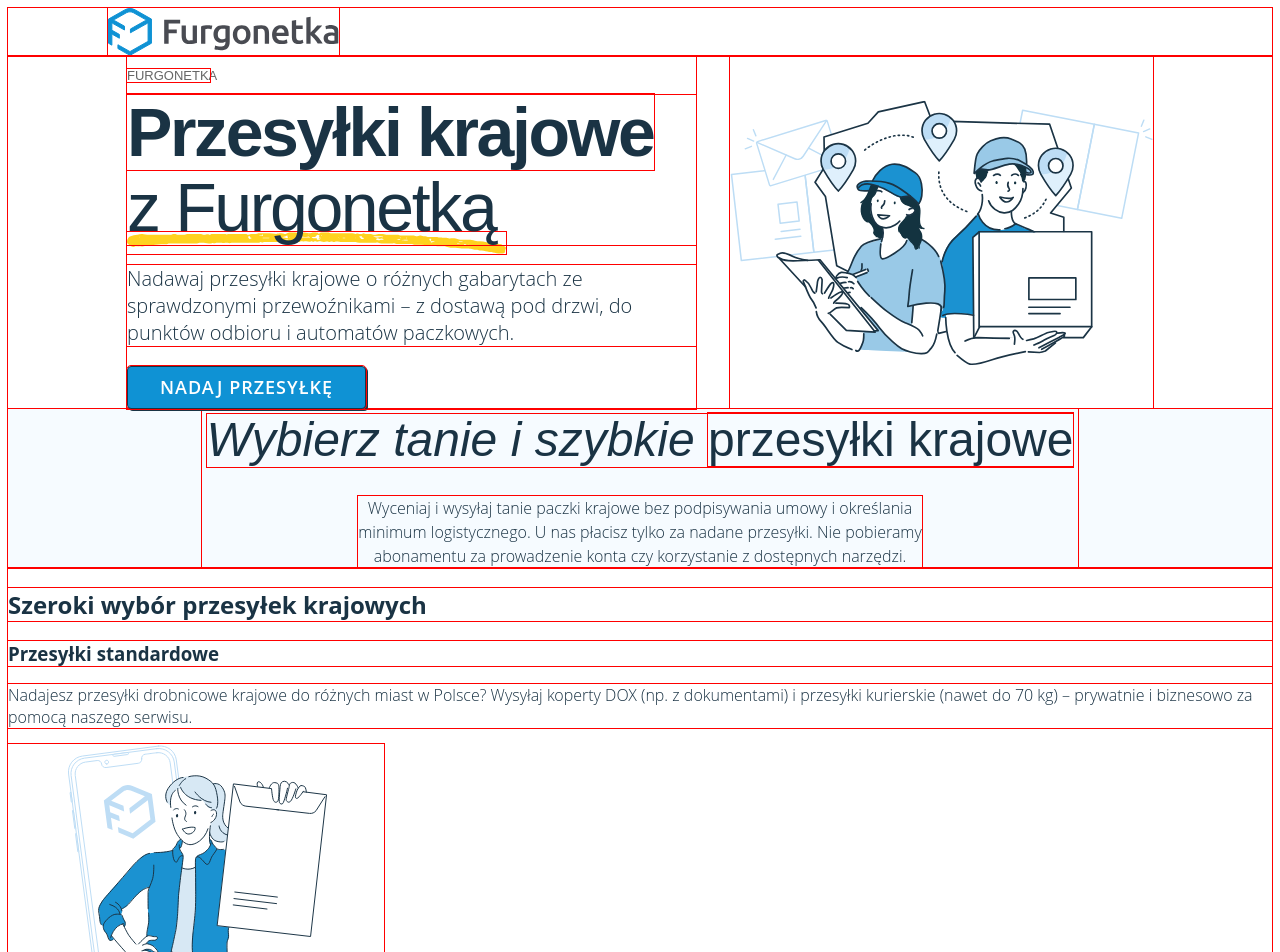
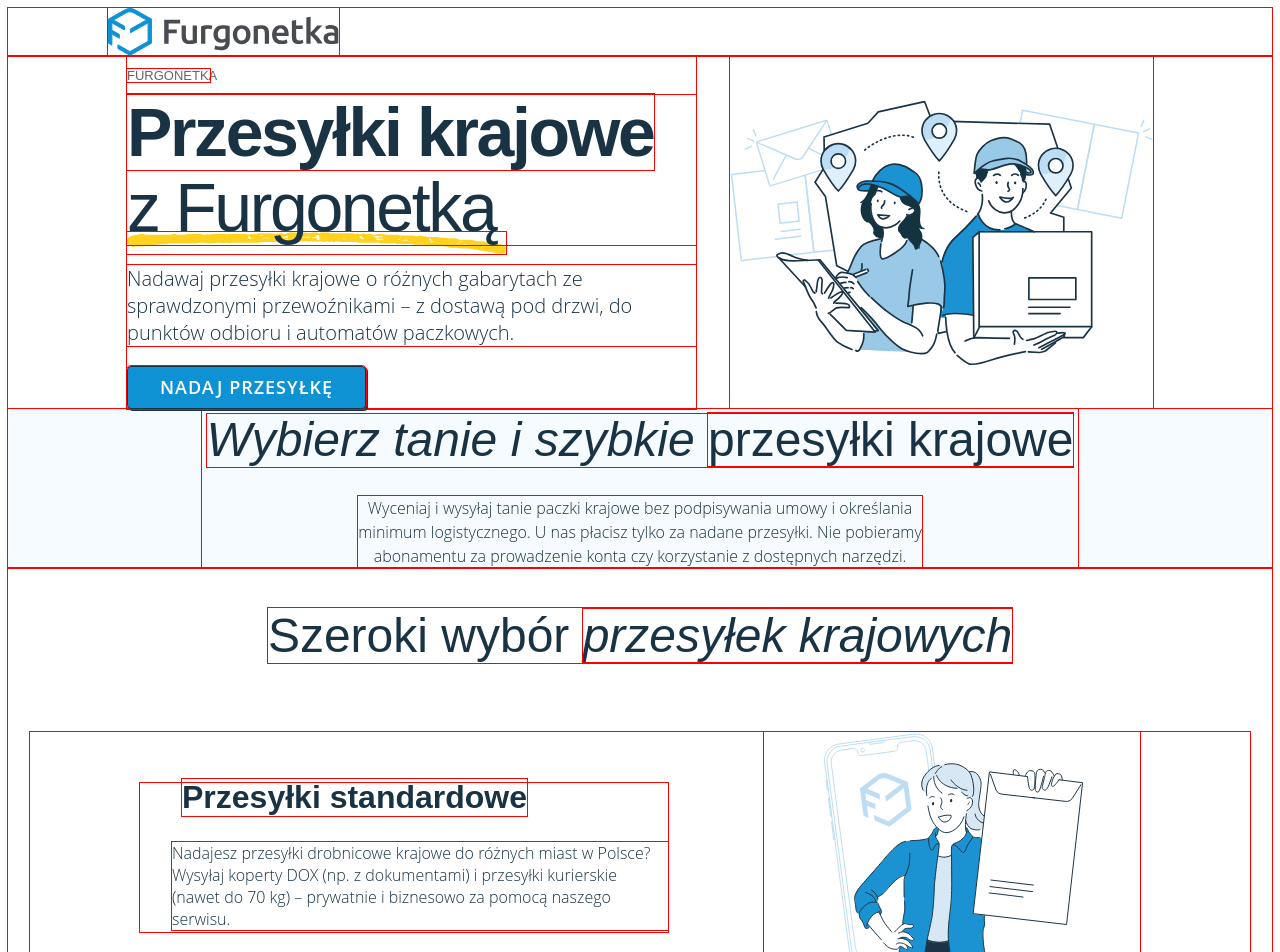
Before and after one commit to fufako/furgonetka-rekrutacja, a React (Create React App) app: page / in a window 1280 px wide. Shown: the top 952 px of the page. Built offline with nearby package versions, Linux system fonts and the light colour scheme; a web font is replaced by a local one.

Commit message:
Add styles to ShipmentTypes and DomesticShipments

```diff
--- a/src/App.css
+++ b/src/App.css
@@ -189,3 +189,53 @@
   width: 564px;
   margin: 0px;
 }
+.domestic-shipments {
+  display: flex;
+  flex-direction: column;
+  justify-content: center;
+  align-items: center;
+  gap: 30px;
+}
+.domestic-shipments__title {
+  font-family: "Ubuntu", sans-serif;
+  font-style: normal;
+  font-weight: 500;
+  font-size: 48px;
+}
+.domestic-shipments__title span {
+  font-family: "Ubuntu", sans-serif;
+  font-style: italic;
+  font-weight: 500;
+  font-size: 48px;
+}
+.domestic-shipments__shipment {
+  display: flex;
+  flex-direction: row;
+  justify-content: center;
+  align-items: center;
+  padding: 0px;
+  gap: 96px;
+  width: 1220px;
+  height: 250px;
+}
+.domestic-shipments__shipment-info-container {
+  display: flex;
+  flex-direction: column;
+  justify-content: center;
+  align-items: flex-start;
+  padding: 0px 0px 0px 32px;
+  width: 496px;
+  height: 149px;
+}
+.domestic-shipments__shipment-title {
+  font-family: "Ubuntu", sans-serif;
+  font-style: normal;
+  font-weight: 700;
+  font-size: 32px;
+  margin: 10px;
+}
+.domestic-shipments__shipment-description {
+  font-family: "Open Sans";
+  font-weight: 300;
+  font-size: 16px;
+}
--- a/src/App.less
+++ b/src/App.less
@@ -150,3 +150,43 @@
     margin: 0px;
   }
 }
+
+.domestic-shipments {
+  display: flex;
+  flex-direction: column;
+  justify-content: center;
+  align-items: center;
+  gap: 30px;
+  &__title {
+    .title-font(500, normal, 48px);
+    span {
+      .title-font(500, italic, 48px);
+    }
+  }
+  &__shipment {
+    display: flex;
+    flex-direction: row;
+    justify-content: center;
+    align-items: center;
+    padding: 0px;
+    gap: 96px;
+    width: 1220px;
+    height: 250px;
+    &-info-container {
+      display: flex;
+      flex-direction: column;
+      justify-content: center;
+      align-items: flex-start;
+      padding: 0px 0px 0px 32px;
+      width: 496px;
+      height: 149px;
+    }
+    &-title {
+      .title-font(700, normal, 32px);
+      margin: 10px;
+    }
+    &-description {
+      .text-font(300, 16px);
+    }
+  }
+}
--- a/src/components/DomesticShipments.js
+++ b/src/components/DomesticShipments.js
@@ -3,7 +3,7 @@
   return (
     <div className="domestic-shipments">
       <h2 className="domestic-shipments__title">
-        Szeroki wybór przesyłek krajowych
+        Szeroki wybór <span>przesyłek krajowych</span>
       </h2>
       <ShipmentTypes />
     </div>
--- a/src/components/ShipmentTypes.js
+++ b/src/components/ShipmentTypes.js
@@ -28,12 +28,12 @@
   image: UnusualShipmentImg,
 }
 
-const shipments = [STANDARD, PALLET, CITY, UNUSUAL]
+const shipmentsTypes = [STANDARD, PALLET, CITY, UNUSUAL]
 
 const ShipmentTypes = () => {
   return (
     <>
-      {shipments.map((shipment) => (
+      {shipmentsTypes.map((shipment) => (
         <div className="domestic-shipments__shipment" key={shipment.title}>
           <div className="domestic-shipments__shipment-info-container">
             <h3 className="domestic-shipments__shipment-title">
```
